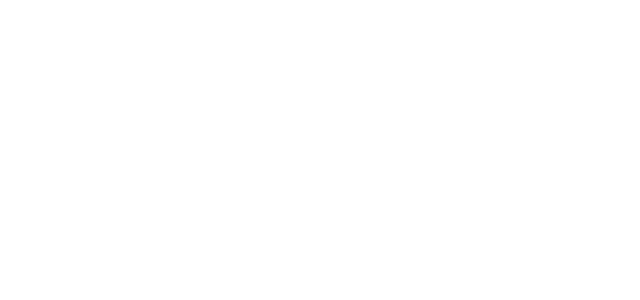
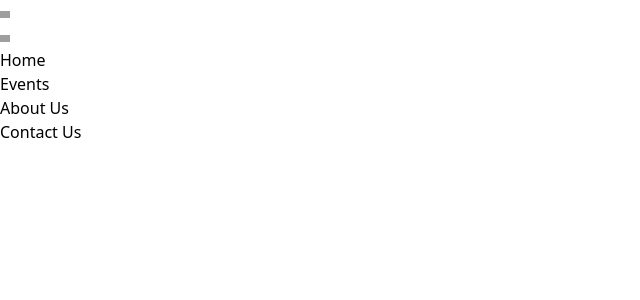
Before and after one commit to finishedcoot/interview-task-2, a Next.js app: page / in a window 1280 px wide. Shown: the top 300 px of the page, without its empty margins (0-640 px from the left). Built offline with nearby package versions, Linux system fonts and the light colour scheme; grey boxes are pictures that could not be loaded.

Commit message:
[ADD] - add navbar

```diff
--- /dev/null
+++ b/Navbar.tsx
@@ -0,0 +1,28 @@
+import React from "react";
+import Image from "next/image";
+import globe from "@/public/globe.svg"
+import bars from '@/public/bars.svg'
+
+const  Navbar:React.FC = () => {
+    return(
+        <nav className={'w-full flex justify-between items-center'}>
+            <button aria-label={'language'}>
+                <Image src={globe} alt={'language'} width={10} height={10}/>
+            </button>
+            <div className={'flex gap-2 items-center relative'}>
+                <button className={'md:hidden'} aria-label={'navigation'}>
+                    <Image src={bars} alt={'navigation'} width={10} height={10}/>
+                </button>
+                <ul className={'hidden absolute md:flex md:relative md:items-center'}>
+                    <li className={'cursor-pointer'}>Home</li>
+                    <li className={'cursor-pointer'}>Events</li>
+                    <li className={'cursor-pointer'}>About Us</li>
+                    <li className={'cursor-pointer'}>Contact Us</li>
+                </ul>
+            </div>
+
+        </nav>
+    )
+}
+
+export default Navbar
--- a/pages/index.tsx
+++ b/pages/index.tsx
@@ -1,4 +1,5 @@
 import Head from 'next/head'
+import Navbar from "@/Navbar";
 export default function Home() {
   return (
     <>
@@ -8,6 +9,7 @@
         <meta name="viewport" content="width=device-width, initial-scale=1" />
         <link rel="icon" href="/favicon.ico" />
       </Head>
+        <Navbar/>
     </>
   )
 }
```
